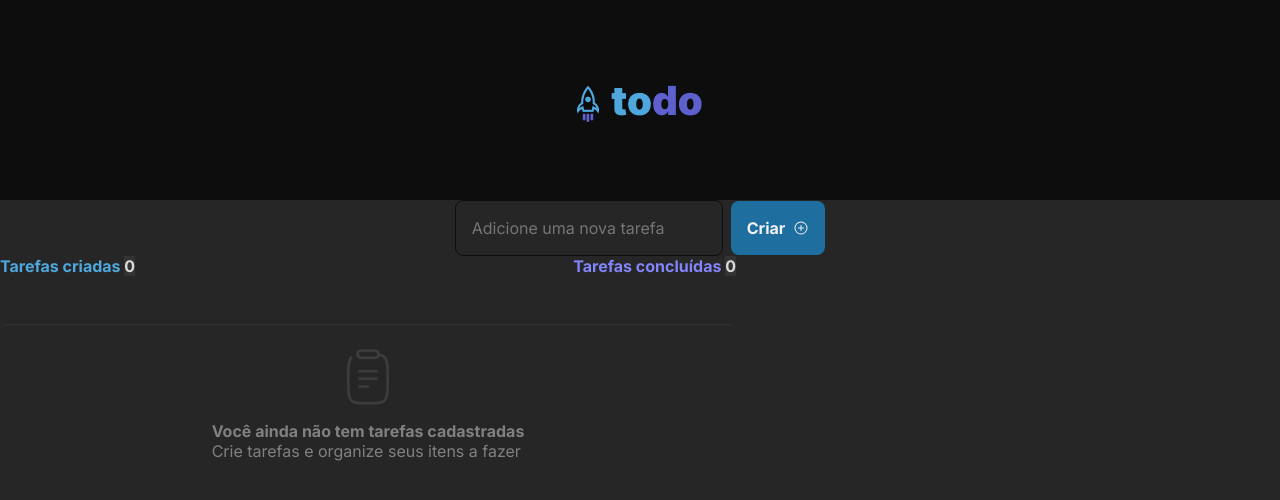
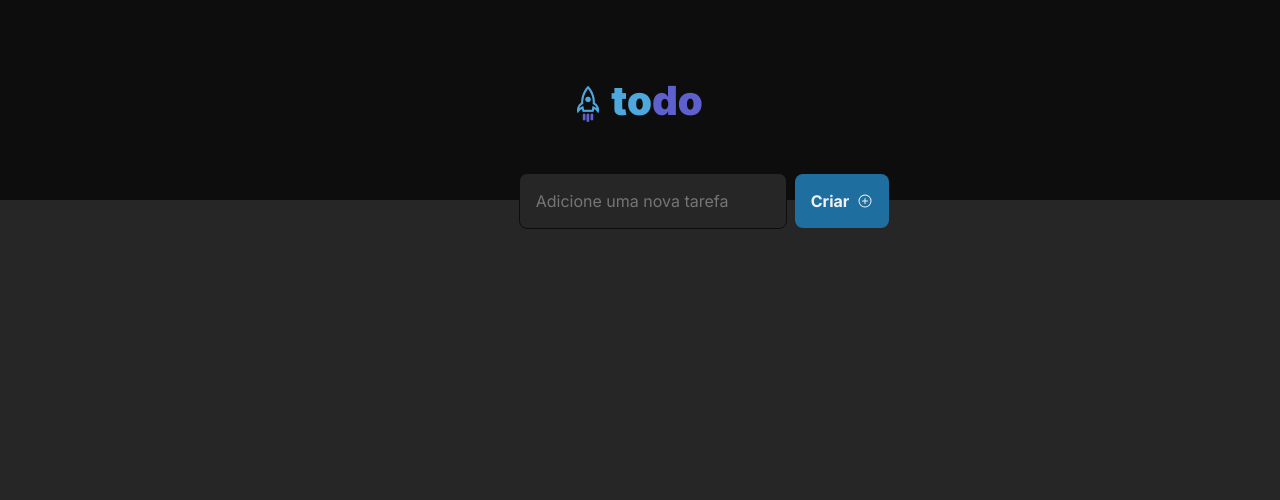
Before and after one commit to gustmrg/react-todo-list, a React (Vite) app: page / in a window 1280 px wide. Shown: the top 500 px of the page. Built offline with nearby package versions, Linux system fonts and the light colour scheme.

Commit message:
Move New Task into component

```diff
--- a/src/App.module.css
+++ b/src/App.module.css
@@ -1,40 +1,8 @@
 .wrapper {
   display: flex;
+  flex-direction: column;
   align-items: center;
-  justify-content: center;
+  width: 46rem;
   gap: 0.5rem;
+  self-align: center;
 }
-
-button {
-  background-color: var(--blue-dark);
-  border-style: none;
-  color: var(--gray-100);
-  font-size: 0.875rem;
-  font-weight: bold;
-  line-height: 1.4;
-  padding: 1rem;
-  gap: 0.5rem;
-  border-radius: 0.5rem;
-  display: flex;
-  align-items: center;
-  justify-content: center;
-  transition: color 0.1s, background-color 0.1s;
-}
-
-button:hover {
-  background-color: var(--blue);
-}
-
-input {
-  background-color: var(--gray-500);
-  color: var(--gray-300);
-  border: 1px solid var(--gray-700);
-  border-radius: 0.5rem;
-  padding: 1rem;
-  font-size: 1rem;
-  line-height: 1.4;
-}
-
-input:focus {
-  color: var(--gray-100);
-}
--- a/src/App.tsx
+++ b/src/App.tsx
@@ -1,5 +1,5 @@
-import { PlusCircle } from "@phosphor-icons/react";
 import { Header } from "./components/Header";
+import { NewTask } from "./components/NewTask";
 import { TasksList } from "./components/TasksList";
 
 import styles from "./App.module.css";
@@ -10,13 +10,7 @@ export function App() {
   return (
     <>
       <Header />
-      <div className={styles.wrapper}>
-        <input type="text" placeholder="Adicione uma nova tarefa" />
-        <button>
-          Criar <PlusCircle size={16} />
-        </button>
-      </div>
-      <TasksList />
+      <NewTask />
     </>
   );
 }
--- /dev/null
+++ b/src/components/NewTask.module.css
@@ -0,0 +1,41 @@
+button {
+  background-color: var(--blue-dark);
+  border-style: none;
+  color: var(--gray-100);
+  font-size: 0.875rem;
+  font-weight: bold;
+  line-height: 1.4;
+  padding: 1rem;
+  gap: 0.5rem;
+  border-radius: 0.5rem;
+  transition: color 0.1s, background-color 0.1s;
+  display: flex;
+  align-items: center;
+  justify-content: center;
+}
+
+button:hover {
+  background-color: var(--blue);
+}
+
+input {
+  background-color: var(--gray-500);
+  color: var(--gray-300);
+  border: 1px solid var(--gray-700);
+  border-radius: 0.5rem;
+  padding: 1rem;
+}
+
+input:focus {
+  color: var(--gray-100);
+}
+
+.create_task {
+  display: flex;
+  flex-direction: row;
+  justify-content: center;
+  align-items: center;
+  gap: 0.5rem;
+  width: 10%;
+  margin: -27px 64px 50% 50%;
+}
--- /dev/null
+++ b/src/components/NewTask.tsx
@@ -0,0 +1,14 @@
+import { PlusCircle } from "@phosphor-icons/react";
+
+import styles from "./NewTask.module.css";
+
+export function NewTask() {
+  return (
+    <div className={styles.create_task}>
+      <input type="text" placeholder="Adicione uma nova tarefa" />
+      <button>
+        Criar <PlusCircle size={16} />
+      </button>
+    </div>
+  );
+}
--- a/src/global.css
+++ b/src/global.css
@@ -33,4 +33,5 @@ button {
   font-family: "Inter", sans-serif;
   font-weight: 400, 700;
   font-size: 1rem;
+  line-height: 1.4;
 }
```
